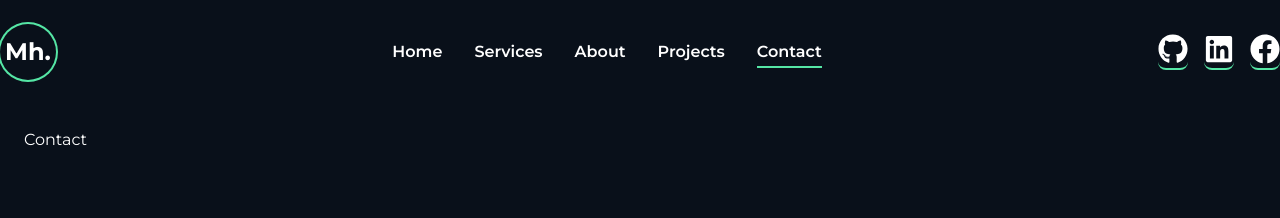
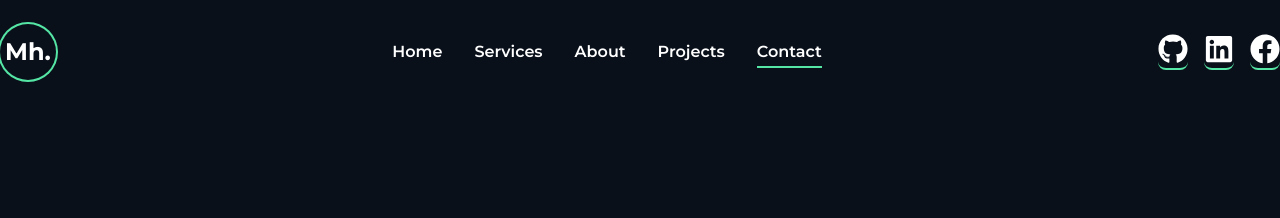
Before and after one commit to Mh-Monzil/monzil-portfolio, a Next.js app: page /contact in a window 1280 px wide. Shown: the top 218 px of the page. Built offline with nearby package versions, Linux system fonts and the light colour scheme.

Commit message:
transition added

```diff
--- a/src/app/about/page.jsx
+++ b/src/app/about/page.jsx
@@ -77,24 +77,16 @@ const AboutPage = () => {
       name: "Firebase",
       icon: <RiFirebaseLine />,
     },
-    // {
-    //   name: "Shadcn",
-    //   icon: <SiShadcnui />,
-    // },
     {
       name: "Stripe",
       icon: <FaStripe />,
     },
-    // {
-    //   name: "Figma",
-    //   icon: <FaFigma />,
-    // },
 
   ];
 
   return (
     <>
-      {/* <PageTransition /> */}
+      <PageTransition />
       <div className="text-center md:mt-10 pb-6 space-y-12 lg:space-y-24">
         <div className="space-y-4">
           <h1 className="text-primary text-3xl font-semibold uppercase">
--- a/src/app/contact/page.jsx
+++ b/src/app/contact/page.jsx
@@ -1,10 +1,12 @@
+"use client"
+import PageTransition from '@/components/PageTransition';
 import React from 'react';
 
 const ContactPage = () => {
     return (
-        <div>
-            Contact
-        </div>
+        <>
+            <PageTransition />
+        </>
     );
 };
 
--- a/src/app/projects/page.jsx
+++ b/src/app/projects/page.jsx
@@ -10,6 +10,7 @@ import project6 from "../../../public/projects/projects-6.png";
 import Link from "next/link";
 import { FiExternalLink, FiGithub } from "react-icons/fi";
 import { Tooltip } from "react-tooltip";
+import PageTransition from "@/components/PageTransition";
 
 const ProjectPage = () => {
   const projects = [
@@ -95,6 +96,8 @@ const ProjectPage = () => {
   ];
 
   return (
+    <>
+    <PageTransition />
     <div className="text-center space-y-5 md:space-y-8 md:mt-10 pb-6">
       <h1 className="text-primary text-3xl font-semibold uppercase">
         Projects
@@ -159,6 +162,7 @@ const ProjectPage = () => {
         })}
       </div>
     </div>
+    </>
   );
 };
 
--- a/src/app/services/page.jsx
+++ b/src/app/services/page.jsx
@@ -5,6 +5,7 @@ import { SiHtmlacademy } from "react-icons/si";
 import { HiOutlineCodeBracket } from "react-icons/hi2";
 import AOS from "aos";
 import "aos/dist/aos.css";
+import PageTransition from "@/components/PageTransition";
 
 const ServicesPage = () => {
   useEffect(() => {
@@ -35,6 +36,8 @@ const ServicesPage = () => {
   ];
 
   return (
+    <>
+    <PageTransition />
     <div className="text-center space-y-5 md:space-y-8 md:mt-20 pb-6">
       <h1 className="text-primary text-3xl font-semibold uppercase">My Service</h1>
       <p className="max-w-3xl mx-auto font-bold text-xl md:text-2xl">
@@ -65,6 +68,7 @@ const ServicesPage = () => {
         })}
       </div>
     </div>
+    </>
   );
 };
 
```
